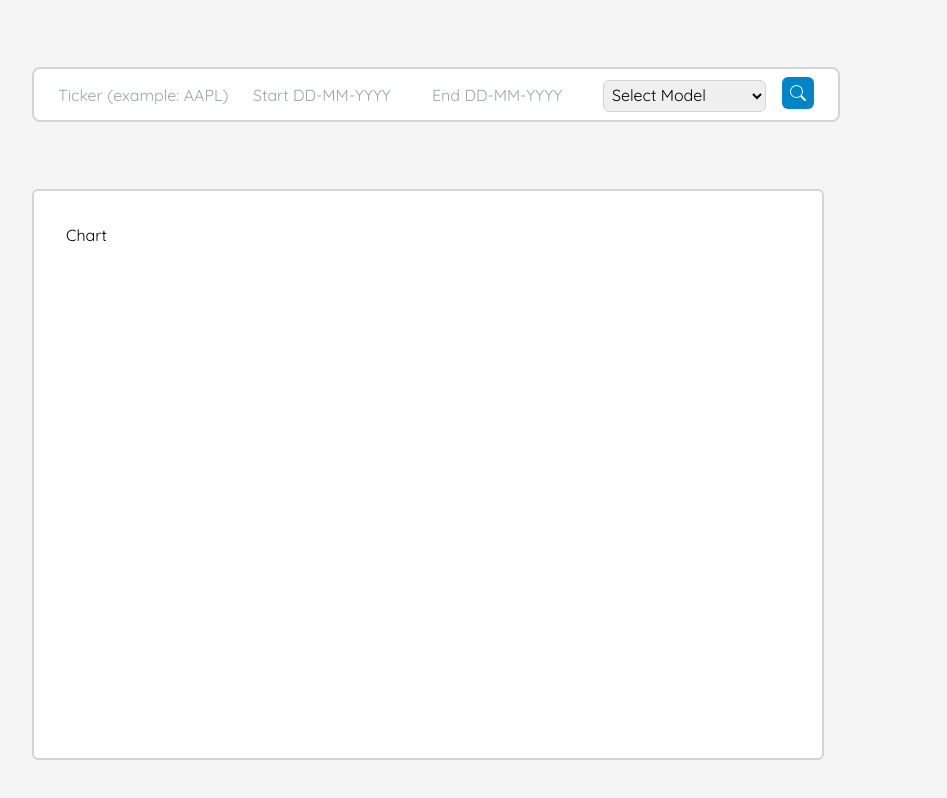
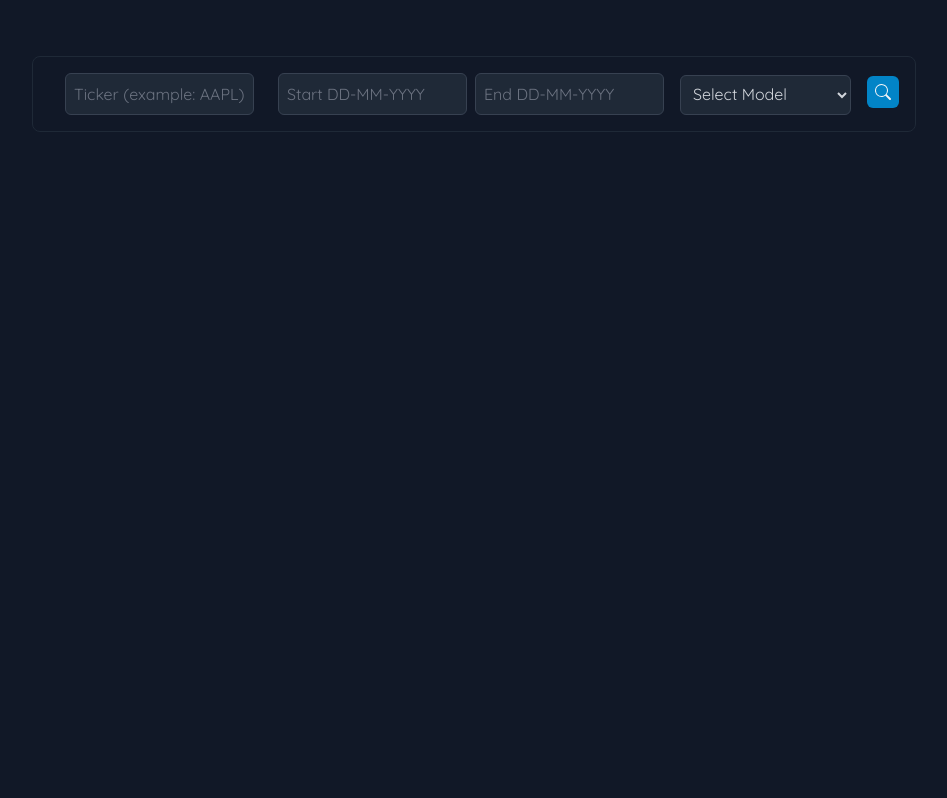
Before and after one commit to fabianwolski/forecasting-stock-market-prediction, a React (Create React App) app in the folder stock_app/: page / in a window 1280 px wide. Shown: the whole page, without its empty margins (8-955 px from the left). Built offline with nearby package versions, Linux system fonts and the light colour scheme.

Commit message:
Feature+UI Enhancement: Rechars Graph Implementation + Dark Theme

```diff
--- a/stock_app/src/components/Card.js
+++ b/stock_app/src/components/Card.js
@@ -6,7 +6,7 @@ export const Card = ( {children}) =>{
         //border radius
         //position
         //padding
-        <div className="w-full h-full rounded-md relative p-8 border-2 bg-white border-neutral-300">
+        <div className="w-full h-full rounded-md relative p-8 bg-gray-900 border-gray-800">
             {children}
              </div>
     )
--- a/stock_app/src/components/Dashboard.js
+++ b/stock_app/src/components/Dashboard.js
@@ -1,8 +1,8 @@
-import { Card } from "./Card";
 import { useStock } from "../contexts/StockContext";
 import StockSearchForm from "./StockSearchForm";
 import StockDetails from "./StockDetails";
 import StockOverview from "./StockOverview"
+import StockChart from "./StockChart";
 import React from "react";
 
 const Dashboard = () =>{
@@ -12,14 +12,13 @@ const Dashboard = () =>{
     const historicalData = stockData.historicalData
 
     return(
-    <div className="h-screen grid grid-cols-1 md:grid-cols-2 xl:grid-cols-3 grid-rows-8 md-grid-rows-7 xl:grid-rows-5 auto-rows-fr gap-6 p-10 font-quicksand bg-neutral-100">
+    <div className="h-screen grid grid-cols-1 md:grid-cols-2 xl:grid-cols-3 grid-rows-8 md-grid-rows-7 xl:grid-rows-5 auto-rows-fr gap-6 p-10 font-quicksand bg-gray-900 text-gray-300">
         <div className="col-span-1 md:col-span-2 xl:col-span-3 row-span-1 flex justify-start items-center">
-            {/* search component */}
             <StockSearchForm></StockSearchForm>
         </div>
 
         <div className="md:col-span-2 row-span-4">
-            <Card>Chart</Card>
+            <StockChart historicalData={historicalData}></StockChart>
         </div>
         <div>
             <StockOverview stockInfo = {stockInfo} historicalData={historicalData}></StockOverview>
--- /dev/null
+++ b/stock_app/src/components/StockChart.js
@@ -0,0 +1,49 @@
+import React from 'react';
+import { Card } from "./Card";
+import {
+    AreaChart,
+    Area,
+    XAxis,
+    YAxis,
+    Tooltip,
+    ResponsiveContainer,
+} from "recharts";
+
+const StockChart = ({ historicalData }) => {
+    if (!historicalData || historicalData.length < 2) return;
+    return (
+        <Card>
+            <ResponsiveContainer width="100%" height={400}>
+                <AreaChart data={historicalData}>
+                    <defs>
+                        <linearGradient id="colorClose" x1="0" y1="0" x2="0" y2="1">
+                            <stop offset="5%" stopColor="#0284C7" stopOpacity={0.8}/>
+                            <stop offset="95%" stopColor="#0284C7" stopOpacity={0}/>
+                        </linearGradient>
+                    </defs>
+                    <Area
+                        type="monotone"
+                        dataKey="Close"
+                        stroke="#0284C7"
+                        fill="url(#colorClose)"
+                        fillOpacity={1}
+                        strokeWidth={0.5}
+                    />
+                    <XAxis dataKey="Date" />
+                    <YAxis domain={['auto', 'auto']} />
+                    <Tooltip
+                        contentStyle={{
+                            backgroundColor: '#111827',
+                            border: '1px solid #374151',
+                            borderRadius: '0.375rem'
+                        }}
+                        itemStyle={{ color: '#0284C7' }}
+                        labelStyle={{ color: '#D1D5DB' }}
+                    />
+                </AreaChart>
+            </ResponsiveContainer>
+        </Card>
+    );
+};
+
+export default StockChart;
--- a/stock_app/src/components/StockSearchForm.js
+++ b/stock_app/src/components/StockSearchForm.js
@@ -1,6 +1,8 @@
 import React, { useState } from 'react'
 import { useStock } from '../contexts/StockContext';
 import { BsSearch} from "react-icons/bs";
+import { Card } from './Card';
+
 const MODEL_OPTIONS = [
     {value: "regression", label: "Linear Regression"},
     {value: "lstm", label: "LSTM"},
@@ -43,29 +45,54 @@ function StockSearchForm() {
         }
     };
 
-    return(
-            <div>
-            <form onSubmit={handleSubmit} className=' p-2 border-2 bg-white border-neutral-300 rounded-lg'>
-                <input name="ticker" placeholder="Ticker (example: AAPL)" className="mx-4" required />
-                <input name="startDate" placeholder="Start DD-MM-YYYY" className="mx-2" required />
-                <input name="endDate" placeholder="End DD-MM-YYYY" required  />
+    return (
+        <div>
+            <form onSubmit={handleSubmit} className="p-4 bg-gray-900 border border-gray-800 rounded-lg">
+                <input
+                    name="ticker"
+                    placeholder="Ticker (example: AAPL)"
+                    className="mx-4 p-2 bg-gray-800 text-gray-300 border border-gray-700 rounded-md placeholder-gray-500 focus:outline-none focus:border-sky-600"
+                    required
+                    autoComplete="off"
+                />
+                <input
+                    name="startDate"
+                    placeholder="Start DD-MM-YYYY"
+                    className="mx-2 p-2 bg-gray-800 text-gray-300 border border-gray-700 rounded-md placeholder-gray-500 focus:outline-none focus:border-sky-600"
+                    required
+                    autoComplete="off"
+                />
+                <input
+                    name="endDate"
+                    placeholder="End DD-MM-YYYY"
+                    className="p-2 bg-gray-800 text-gray-300 border border-gray-700 rounded-md placeholder-gray-500 focus:outline-none focus:border-sky-600"
+                    required
+                    autoComplete="off"
+                />
                 <select
                     value={selectedModel}
                     onChange={(e) => setSelectedModel(e.target.value)}
                     name="modelType"
-                    className="p-1 border rounded-md border-neutral-300"
+                    className="mx-4 p-2 bg-gray-800 text-gray-300 border border-gray-700 rounded-md focus:outline-none focus:border-sky-600"
                 >
-                   <option value="">Select Model</option>
-                   {MODEL_OPTIONS.map(option =>(
-                    <option key={option.value} value={option.value}>
-                        {option.label}
-                    </option>
-                   ))}
+                    <option value="" className="bg-gray-800">Select Model</option>
+                    {MODEL_OPTIONS.map(option => (
+                        <option
+                            key={option.value}
+                            value={option.value}
+                            className="bg-gray-800"
+                        >
+                            {option.label}
+                        </option>
+                    ))}
                 </select>
-                <button type="search" disabled={stockData?.loading}
-                className='bg-sky-600 rounded-md mx-4 p-2'>
-                    <BsSearch className='h-4 w-4 fill-gray-100'></BsSearch>
-                    </button>
+                <button
+                    type="submit"
+                    disabled={stockData?.loading}
+                    className="bg-sky-600 hover:bg-sky-700 rounded-md p-2 transition-colors duration-200"
+                >
+                    <BsSearch className="h-4 w-4 text-gray-100" />
+                </button>
             </form>
         </div>
     );
```
